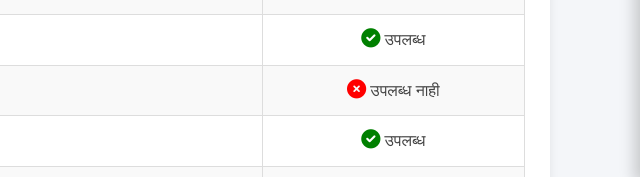
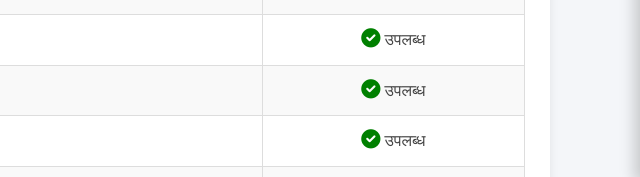
Before and after one commit to vedchitrakolhapur/khandal, a plain HTML site: page infrastructure.html in a window 1280 px wide. Shown: the part 617-794 px from the top of the page, 640-1280 px from the left. Drawn offline with Linux system fonts and the light colour scheme.

Commit message:
Updated via CMS: infrastructure.html

```diff
--- a/infrastructure.html
+++ b/infrastructure.html
@@ -1028,7 +1028,7 @@ body {
                 </tr><tr>
                     <td style="text-align:center;">6</td>
                     <td><strong>वाचनालये</strong></td>
-                    <td style="text-align:center;"><i class="fas fa-times-circle" style="color: red; font-size: 1.2em;"></i> उपलब्ध नाही</td>
+                    <td style="text-align:center;"><i class="fas fa-check-circle" style="color: green; font-size: 1.2em;"></i> उपलब्ध</td>
                 </tr><tr>
                     <td style="text-align:center;">7</td>
                     <td><strong>खेळाचे मैदान</strong></td>
```
